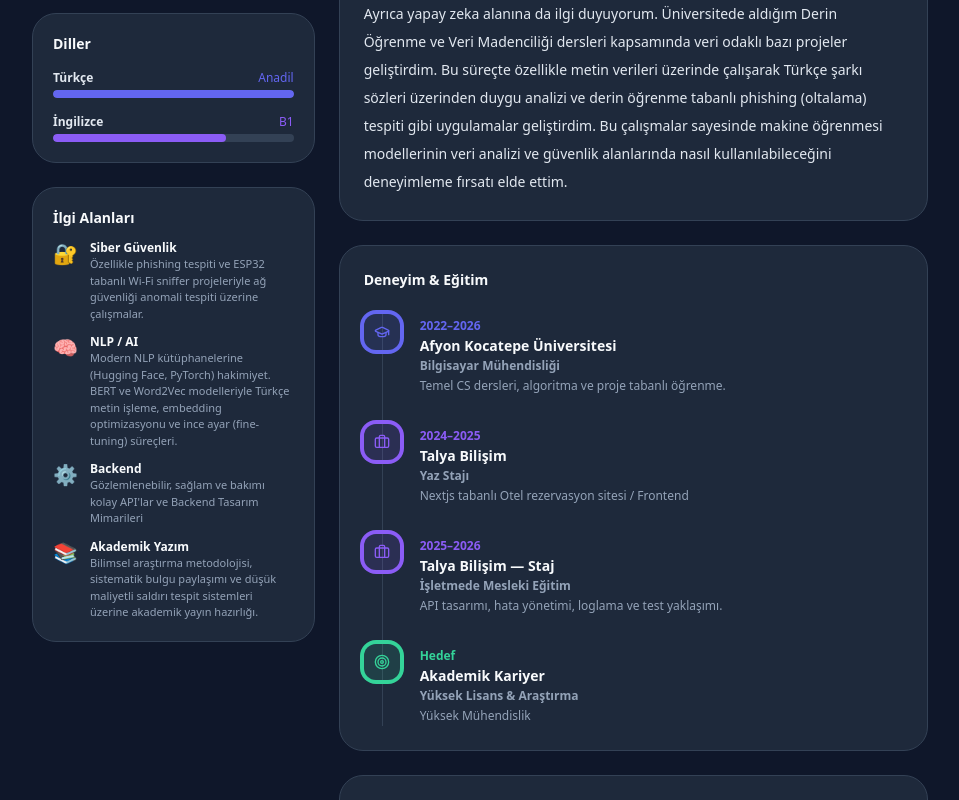
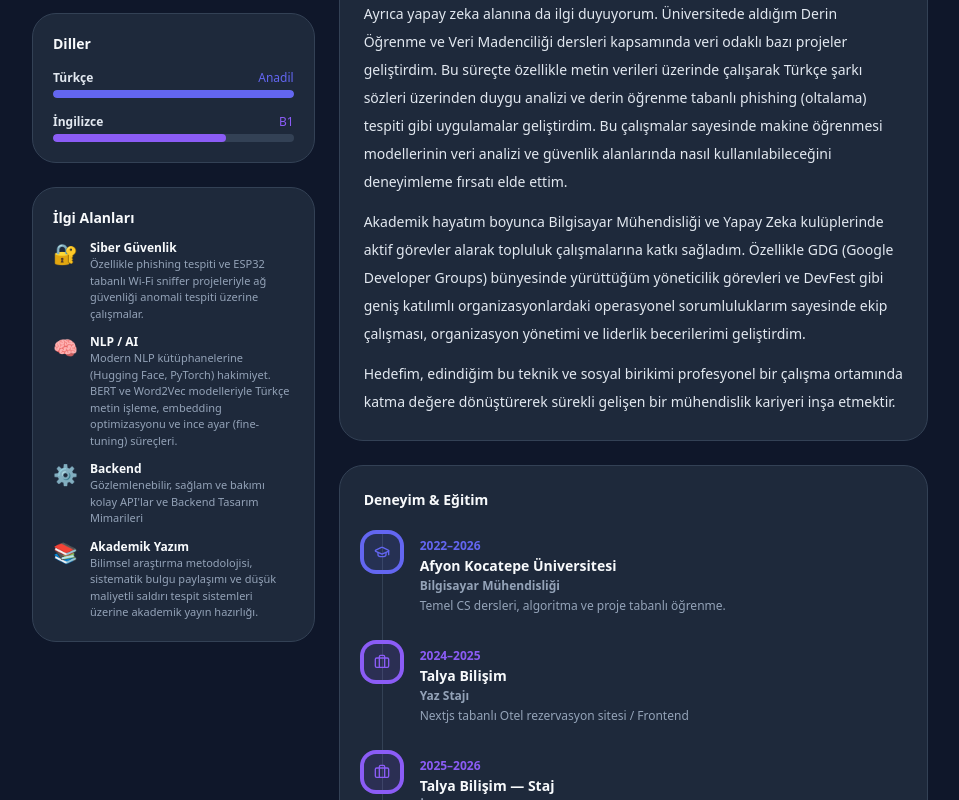
Before and after one commit to fatihbilig/PersonalBlog, a Next.js app in the folder client/: page /about in a window 1280 px wide. Shown: the part 1256-2056 px from the top of the page, without its empty margins (160-1119 px from the left). Built offline with nearby package versions, Linux system fonts and the light colour scheme; no server answers.

Commit message:
Update site content and backend improvements

```diff
--- a/client/src/app/about/page.tsx
+++ b/client/src/app/about/page.tsx
@@ -161,6 +161,14 @@ Backend geliştirme alanına ek olarak donanım ve siber güvenlik kesişiminde
 <p>
 Ayrıca yapay zeka alanına da ilgi duyuyorum. Üniversitede aldığım Derin Öğrenme ve Veri Madenciliği dersleri kapsamında veri odaklı bazı projeler geliştirdim. Bu süreçte özellikle metin verileri üzerinde çalışarak Türkçe şarkı sözleri üzerinden duygu analizi ve derin öğrenme tabanlı phishing (oltalama) tespiti gibi uygulamalar geliştirdim. Bu çalışmalar sayesinde makine öğrenmesi modellerinin veri analizi ve güvenlik alanlarında nasıl kullanılabileceğini deneyimleme fırsatı elde ettim.
 </p>
+
+<p>
+Akademik hayatım boyunca Bilgisayar Mühendisliği ve Yapay Zeka kulüplerinde aktif görevler alarak topluluk çalışmalarına katkı sağladım. Özellikle GDG (Google Developer Groups) bünyesinde yürüttüğüm yöneticilik görevleri ve DevFest gibi geniş katılımlı organizasyonlardaki operasyonel sorumluluklarım sayesinde ekip çalışması, organizasyon yönetimi ve liderlik becerilerimi geliştirdim.
+</p>
+
+<p>
+Hedefim, edindiğim bu teknik ve sosyal birikimi profesyonel bir çalışma ortamında katma değere dönüştürerek sürekli gelişen bir mühendislik kariyeri inşa etmektir.
+</p>
               </div>
             </div>
           </Reveal>
```
